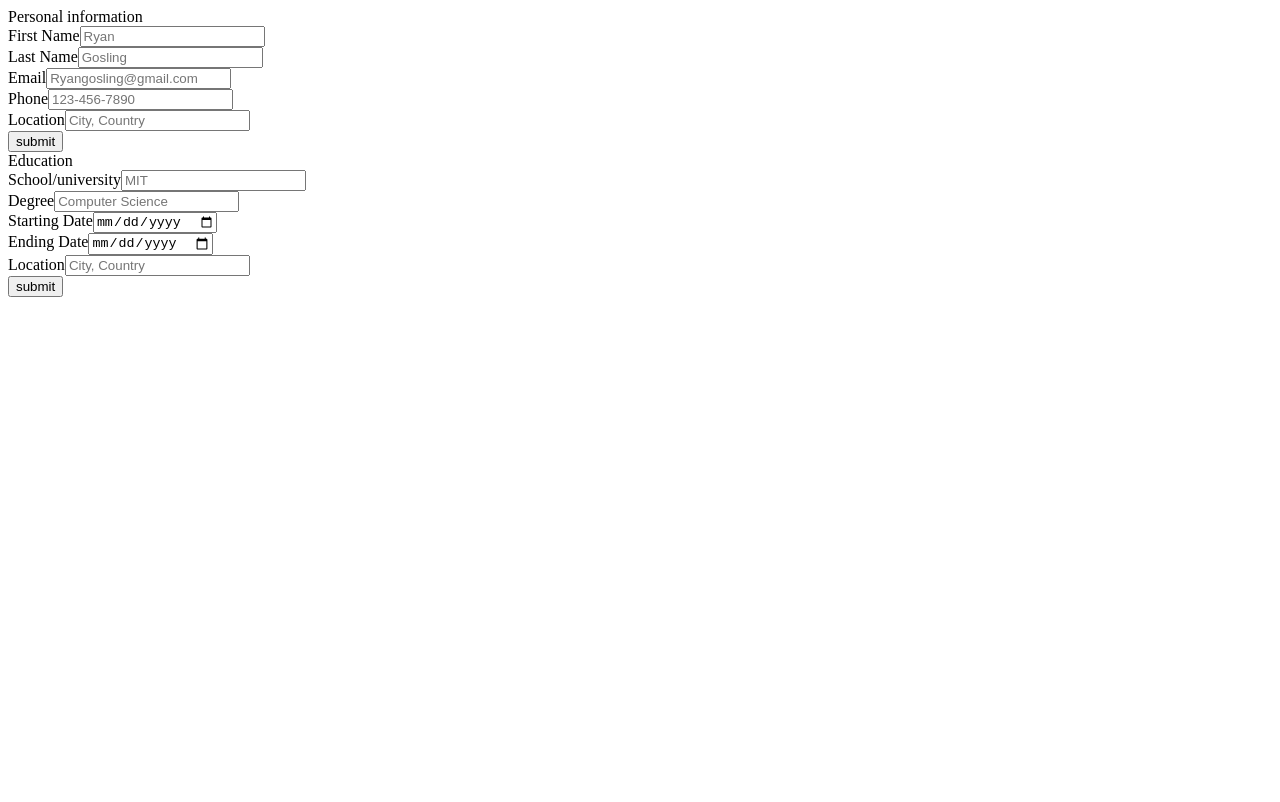
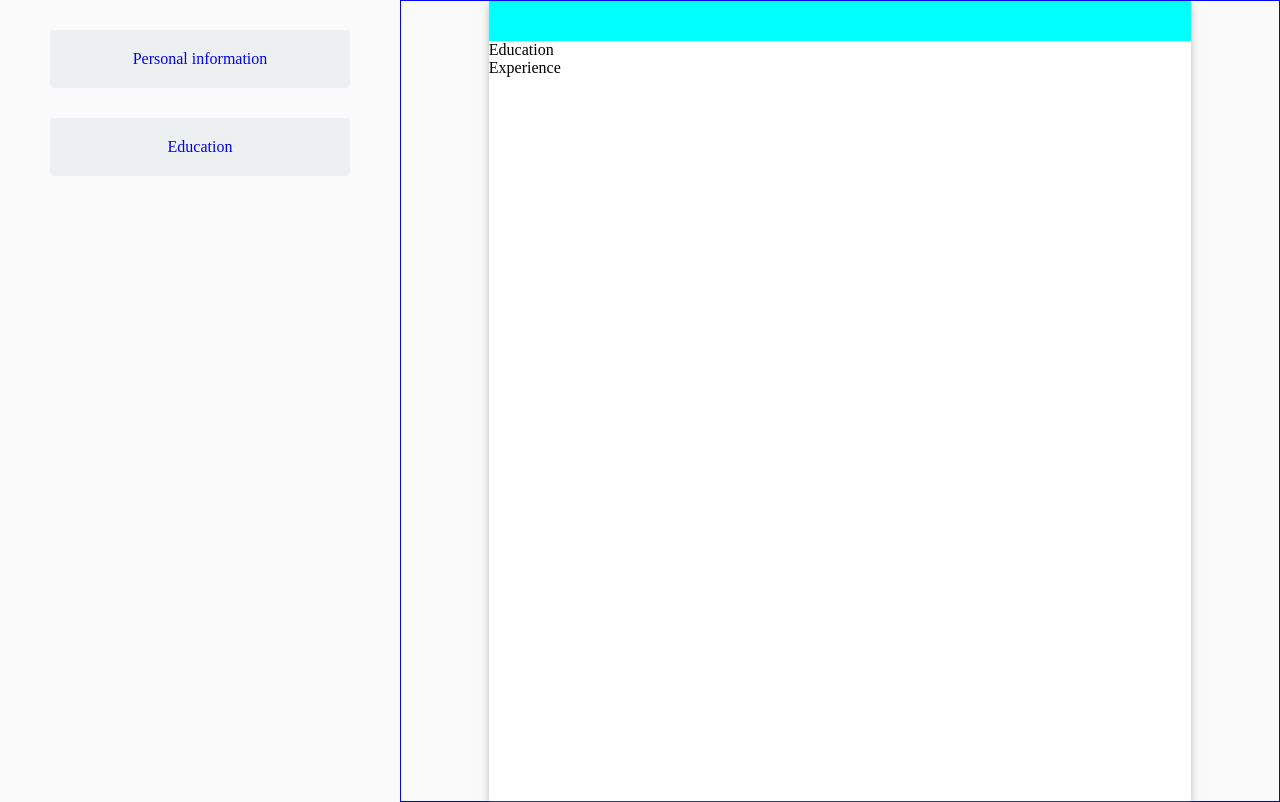
Before and after one commit to AtmaniChouaib22/cv-Builder, a React (Vite) app in the folder cv builder/: page / in a window 1280 px wide. Built offline with nearby package versions, Linux system fonts and the light colour scheme.

Commit message:
added the display logic

```diff
--- a/cv builder/package.json
+++ b/cv builder/package.json
@@ -11,7 +11,8 @@
   },
   "dependencies": {
     "react": "^18.2.0",
-    "react-dom": "^18.2.0"
+    "react-dom": "^18.2.0",
+    "uuid": "^9.0.1"
   },
   "devDependencies": {
     "@types/react": "^18.2.37",
--- a/cv builder/src/app.jsx
+++ b/cv builder/src/app.jsx
@@ -1,7 +1,14 @@
 import { useState } from "react"
 import CreatePersonalInfo from "./personalInfo"
 import CreateEducation from "./educationInfo";
-import DisplayEducation from "./displayEducations";
+import CreateResume from "./resume";
+import "./styles/app.css"
+import "./styles/forms.css"
+import { v4 as uuidv4 } from 'uuid';
+
+const uniqueKey = uuidv4();
+
+console.log(uniqueKey);
 
 export default function App() {
     const [personalInfoArr, setPersonalInfoArr] = useState([]);
@@ -15,6 +22,7 @@ export default function App() {
             email: email,
             phone: phone,
             location: location,
+            key: uuidv4()
         };
 
         console.log('working');
@@ -31,6 +39,7 @@ export default function App() {
             startDate: startDate,
             endDate: endDate,
             location: location,
+            key: uuidv4()
         };
 
         console.log('working');
@@ -38,11 +47,26 @@ export default function App() {
         setEducationInfoArr([...educationInfoArr, obj]);
         console.log(educationInfoArr)
     }
+
+    // display onclick the forms
+    function displayPersOnclick() {
+        const btn = document.querySelector(".Personal-Form");
+        btn.classList.toggle("open");
+    }
+    function displayEduOnclick() {
+        const btn = document.querySelector(".Education-Form");
+        btn.classList.toggle("open");
+    }
+
     return(
-        <>
-            <CreatePersonalInfo handlePersonalArray={handlePersonalInfoArr} />
-            <CreateEducation handleEducationArray={handleEducationArray} />
-            <DisplayEducation educationInfoArr={educationInfoArr} />
-        </>
+        <div className="App-interface">
+            <div className="Forms">
+                <CreatePersonalInfo handlePersonalArray={handlePersonalInfoArr} displayPersOnclick={displayPersOnclick}/>
+                <CreateEducation handleEducationArray={handleEducationArray} educationInfoArr={educationInfoArr} displayEduOnclick={displayEduOnclick}/>
+            </div>
+            <div className="Resume">
+                <CreateResume educationInfoArr={educationInfoArr} personalInfoArr={personalInfoArr}/>
+            </div>
+        </div>
     )
 }
--- a/cv builder/src/displayEducations.jsx
+++ b/cv builder/src/displayEducations.jsx
@@ -2,8 +2,19 @@
 function DisplayEducation({educationInfoArr}) {
     console.log(educationInfoArr);
     return (
-        <div className="hello">
-            {educationInfoArr.map(item => (<div>{item.school}{item.degree}</div>))}
+        <div className="Education-Section">
+            {educationInfoArr.map(item => (<div key={item.key}>
+                {console.log(item.key)}
+                <div className="left-info">
+                    <div>{item.startDate} To </div>
+                    <div>{item.endDate}</div>
+                    <div>{item.location}</div>
+                </div>
+                <div className="right-info">
+                    <div>{item.degree}</div>
+                    <div>{item.school}</div>
+                </div>
+            </div>))}
         </div>
     )
 }
--- /dev/null
+++ b/cv builder/src/displayPersonal.jsx
@@ -0,0 +1,15 @@
+export default function DisplayPersonal({personalInfoArr}) {
+    console.log(personalInfoArr)
+    return (
+        <div className="Personal-Section">
+            {personalInfoArr.map(item => (<div key={item.key}>
+                <h1 className="Full-Name">{item.firstName} {item.lastName}</h1>
+                <div className="Contacts">
+                    <div>{item.email}</div>
+                    <div>{item.location}</div>
+                    <div>{item.phone}</div>
+                </div>
+            </div>))}
+        </div>
+    )
+}
--- a/cv builder/src/educationInfo.jsx
+++ b/cv builder/src/educationInfo.jsx
@@ -1,7 +1,7 @@
 import { useState } from "react";
 import CreateInput from "./inputField";
 
-function CreateEducation({handleEducationArray}) {
+function CreateEducation({handleEducationArray, educationInfoArr, displayEduOnclick}) {
     const [school, setSchool] = useState("");
     const [degree, setDegree] = useState("");
     const [startDate, setStartDate] = useState("");
@@ -44,16 +44,26 @@ function CreateEducation({handleEducationArray}) {
     }
 
     return (
-        <div>
-            Education
-            <form onSubmit={handleEduSubmit}>
+        <div className="Education">
+            <div className="Box-Header" onClick={displayEduOnclick}>Education</div>
+            <form onSubmit={handleEduSubmit} className="Education-Form">
                 <CreateInput id="school" type="text" label="School/university" placeholder="MIT" value={school} handleInputChange={handleEducationChange} />
                 <CreateInput id="degree" type="text" label="Degree" placeholder="Computer Science" value={degree} handleInputChange={handleEducationChange}/>
                 <CreateInput id="startDate" type="date" label="Starting Date" placeholder=""value={startDate} handleInputChange={handleEducationChange}/>
                 <CreateInput id="endDate" type="date" label="Ending Date" placeholder="" value={endDate} handleInputChange={handleEducationChange}/>
                 <CreateInput id="location" type="text" label="Location" placeholder="City, Country"value={location} handleInputChange={handleEducationChange}/>
-                <button type="submit">submit</button>
+                <div className="Buttons">
+                    <button type="submit">submit</button>
+                    <button>New Education</button>
+                    <button>Edit</button>
+                </div>
             </form>
+
+            <div>
+                {educationInfoArr.map(item => (<div className="Info-Box">
+                    <div>{item.degree}</div>
+                </div>))}
+            </div>
         </div>
     )
 }
--- a/cv builder/src/personalInfo.jsx
+++ b/cv builder/src/personalInfo.jsx
@@ -1,7 +1,7 @@
 import { useState } from "react";
 import CreateInput from "./inputField";
 
-function CreatePersonalInfo({handlePersonalArray}) {
+function CreatePersonalInfo({handlePersonalArray, displayPersOnclick}) {
     const [firstName, setFirstName] = useState("");
     const [lastName, setLastName] = useState("");
     const [email, setEmail] = useState("");
@@ -45,15 +45,16 @@ function CreatePersonalInfo({handlePersonalArray}) {
     }
 
     return (
-        <div>
-            Personal information
-            <form onSubmit={handlePersSubmit}>
+        <div className="Personal" >
+            <div className="Box-Header" onClick={displayPersOnclick}>Personal information</div>
+            <form onSubmit={handlePersSubmit} className="Personal-Form">
                 <CreateInput id="firstName" type="text" label="First Name" placeholder="Ryan" value={firstName} handleInputChange={handlePersonalChange} />
                 <CreateInput id="lastName" type="text" label="Last Name" placeholder="Gosling" value={lastName} handleInputChange={handlePersonalChange}/>
                 <CreateInput id="email" type="email" label="Email" placeholder="Ryangosling@gmail.com"value={email} handleInputChange={handlePersonalChange}/>
                 <CreateInput id="phone" type="tel" label="Phone" placeholder="123-456-7890" value={phone} handleInputChange={handlePersonalChange}/>
                 <CreateInput id="location" type="text" label="Location" placeholder="City, Country"value={location} handleInputChange={handlePersonalChange}/>
-                <button type="submit">submit</button>
+                <button type="submit" id="personalSubmitButton">Submit</button>
+                <button id="EditPersonalButton">Edit</button>
             </form>
         </div>
     )
--- /dev/null
+++ b/cv builder/src/resume.jsx
@@ -0,0 +1,14 @@
+import DisplayEducation from "./displayEducations"
+import DisplayPersonal from "./displayPersonal"
+import './styles/resume.css'
+
+export default function CreateResume({educationInfoArr, personalInfoArr}) {
+    return (
+        <div className="Resume-Paper">
+            <DisplayPersonal personalInfoArr={personalInfoArr} />
+            <div>Education</div>
+            <DisplayEducation educationInfoArr={educationInfoArr}/>
+            <div>Experience</div>
+        </div>
+    )
+}
--- /dev/null
+++ b/cv builder/src/styles/app.css
@@ -0,0 +1,15 @@
+* {
+    box-sizing: border-box;
+    padding: 0;
+    margin: 0;
+}
+body {
+    height: 100vh;
+    background-color: #fafafa;
+}
+
+.App-interface {
+    display: grid;
+    grid-template-columns: 400px 1fr;
+    height: 100%;
+}
--- /dev/null
+++ b/cv builder/src/styles/forms.css
@@ -0,0 +1,59 @@
+.Forms {
+    display: flex;
+    flex-direction: column;
+    align-items: center;
+    gap: 30px;
+}
+.Input-field {
+    width: 300px;
+    display: grid;
+    grid-template-columns: 1fr;
+}
+.Input-field > label {
+    margin-bottom: 5px;
+}
+.Input-field > input{
+  padding: 8px;
+  margin-bottom: 10px; /* Adjust spacing between input fields */
+  border: 1px solid #ccc;
+  border-radius: 4px;
+  box-sizing: border-box;
+  width: 100%;
+}
+.Box-Header {
+    text-align: center;
+    width: 100%;
+    color: blue;
+    padding: 20px;
+    text-decoration: none;
+    border-radius: 4px;
+    cursor: pointer;
+    transition: background-color 0.3s ease, color 0.3s ease, transform 0.3s ease;
+    background-color: #ecf0f1;
+}
+.Box-Header:hover {
+    background-color: #2980b9;
+    color: #ecf0f1;
+  }
+.Buttons {
+    display: flex;
+    justify-content: space-between;
+    align-items: center;
+}
+
+.Education {
+    width: 300px;
+}
+.Education-Form {
+    display: none;
+}
+.Personal {
+    width: 300px;
+    margin-top: 30px;
+}
+.Personal-Form {
+    display: none;
+}
+.open {
+    display: block;
+}
--- /dev/null
+++ b/cv builder/src/styles/resume.css
@@ -0,0 +1,29 @@
+.Resume {
+    border: 1px solid blue;
+    display: flex;
+    justify-content: center;
+}
+.Resume-Paper {
+    background-color: white;
+    height: 100vh;
+    width: 80%;
+    box-shadow: 0 4px 8px rgba(128, 128, 128, 0.5);
+}
+.Personal-Section {
+    padding: 20px;
+    background-color: aqua;
+    width: 100%;
+    display: flex;
+    flex-direction: column;
+    gap: 50px;
+}
+h1 {
+    text-align: center;
+}
+.Contacts {
+    display: grid;
+    grid-template-columns: 1fr 1fr 1fr;
+    gap: 10px;
+    justify-items: center;
+    text-align: center;
+}
```
Also changed, not shown: 1 other file (tests, documents, lock files or other folders).
